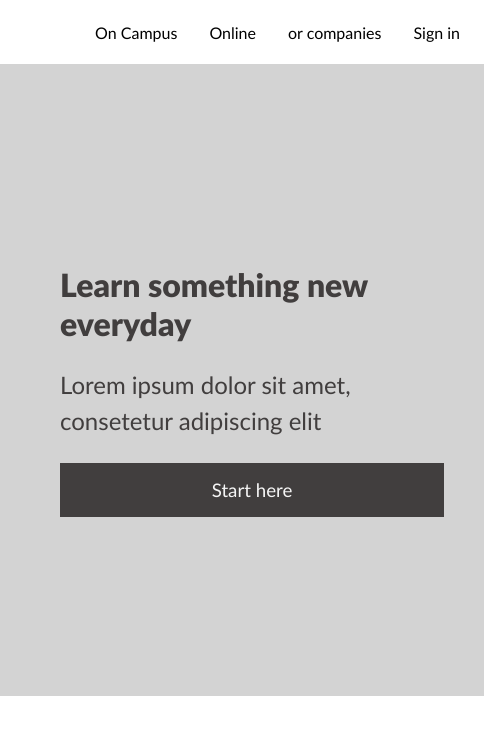
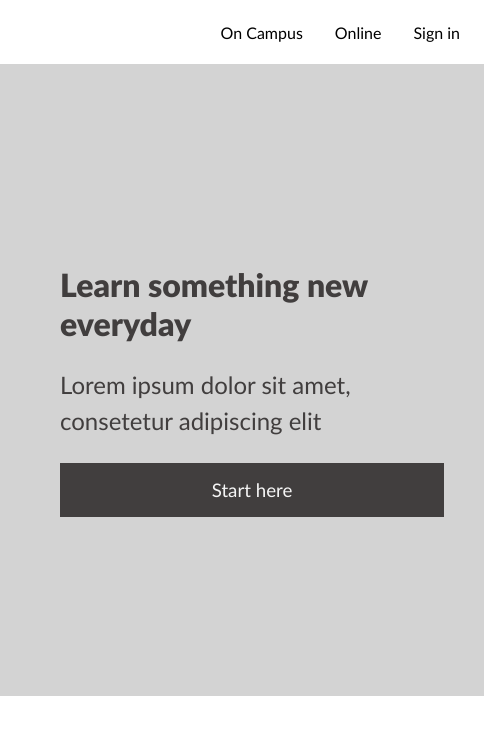
Before and after one commit to jason-sais/Colmar, a plain HTML site: page index.html in a window 1280 px wide. Shown: the top 735 px of the page, 796-1280 px from the left. Drawn offline with Linux system fonts and the light colour scheme.

Commit message:
removed or_companies from nav bar

```diff
--- a/index.html
+++ b/index.html
@@ -17,9 +17,6 @@
                 </a>
                 <a href>
                     <li>Online</li>
-                </a>
-                <a href>
-                    <li>or companies</li>
                 </a>
                 <a href>
                     <li>Sign in</li>
```
